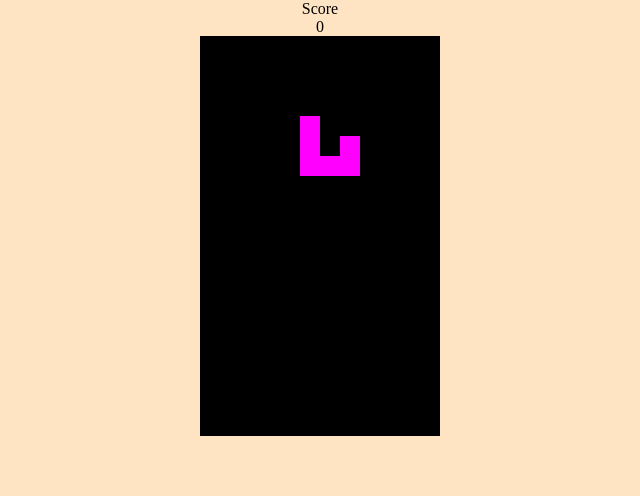
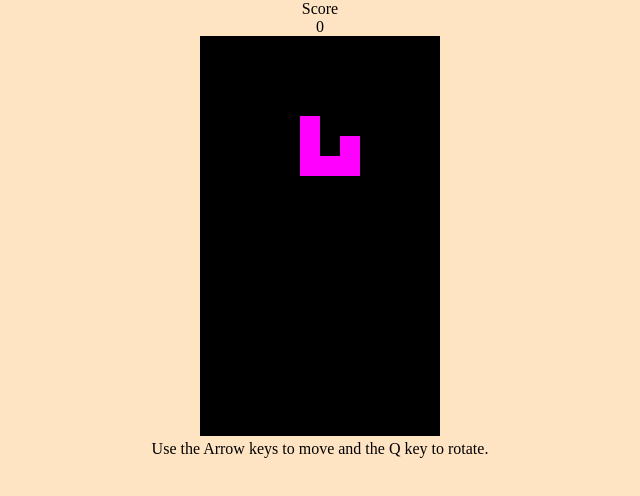
Before and after one commit to CoryHrycko/JavaScriptTetris, a plain HTML site: page index.html in a window 1280 px wide. Shown: the whole page, without its empty margins (80-720 px from the left). Drawn offline with Linux system fonts and the light colour scheme.

Commit message:
added some instructions. THinking about adding some PHP backend to keep high scores.

```diff
--- a/index.html
+++ b/index.html
@@ -11,6 +11,7 @@
         <div>Score</div>
         <div id="score"></div>
         <canvas id="tetris" width="240" height="400"></canvas>
+        <p>Use the Arrow keys to move and the Q key to rotate.</p>
     <script src="tetris.js"></script>
     </div>
 </body>
```
